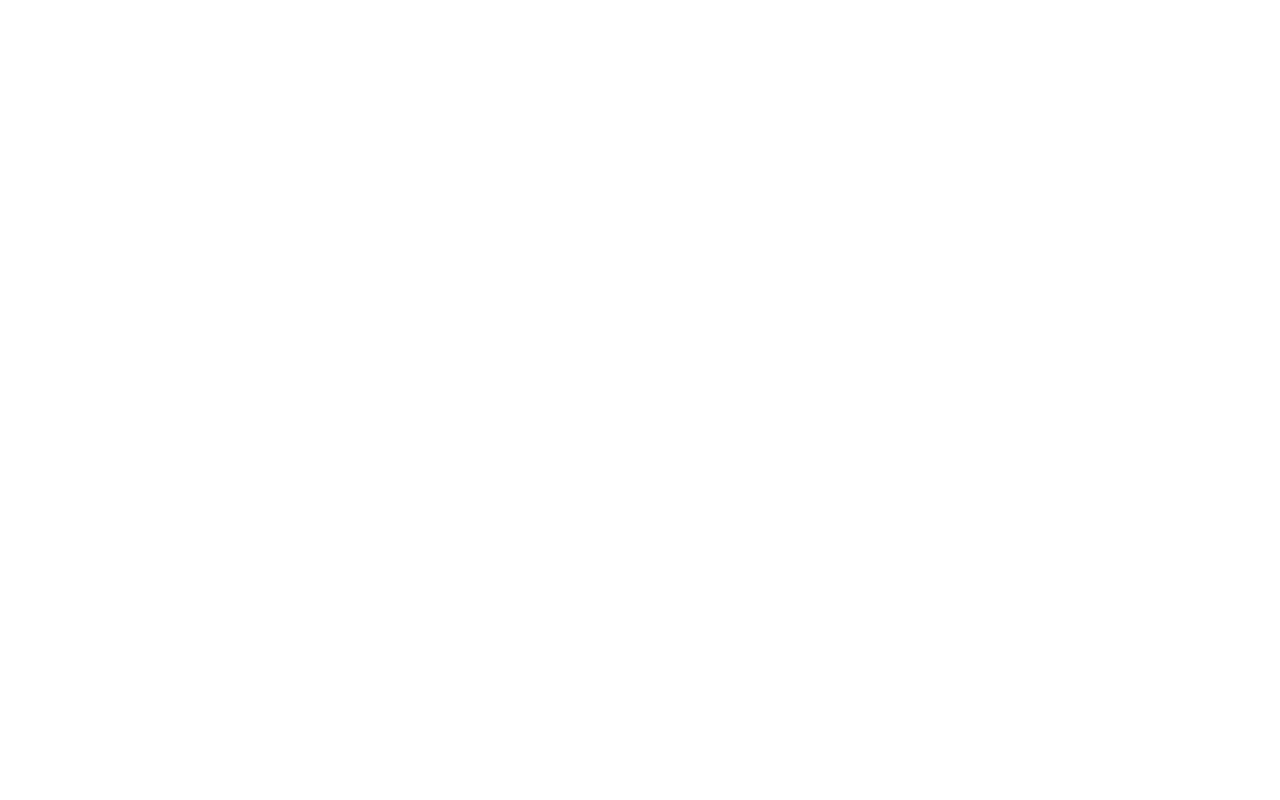
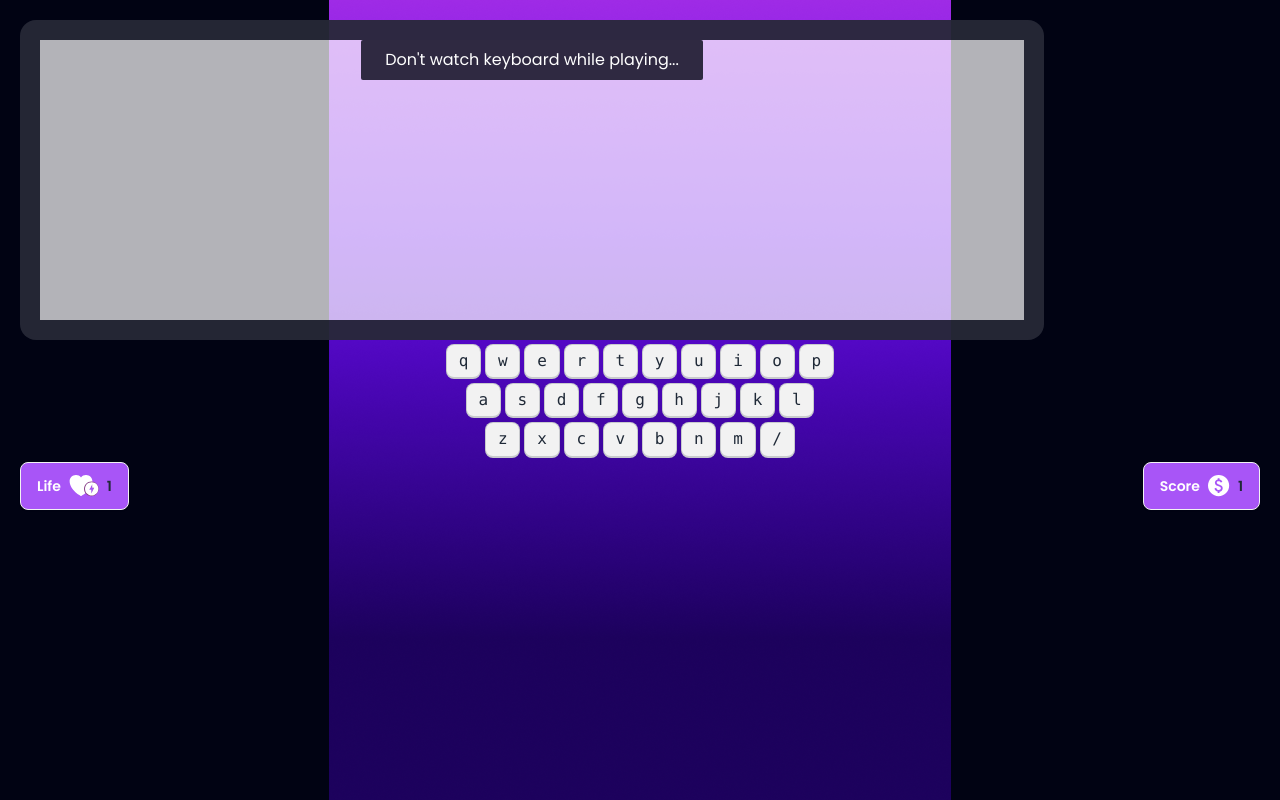
Before and after one commit to rkshawn/Alpha-clash-I, a plain HTML site: page index.html in a window 1280 px wide. Drawn offline with nearby package versions, Linux system fonts and the light colour scheme.

Commit message:
home page and playground is added

```diff
--- a/index.html
+++ b/index.html
@@ -1,11 +1,92 @@
 <!DOCTYPE html>
-<html lang="en">
-<head>
-    <meta charset="UTF-8">
-    <meta name="viewport" content="width=device-width, initial-scale=1.0">
+<html lang="en" data-theme="light">
+  <!-- daisy ui and tailwind link -->
+  <link
+    href="https://cdn.jsdelivr.net/npm/daisyui@4.7.2/dist/full.min.css"
+    rel="stylesheet"
+    type="text/css"
+  />
+  <script src="https://cdn.tailwindcss.com"></script>
+
+  <head>
+    <meta charset="UTF-8" />
+    <meta name="viewport" content="width=device-width, initial-scale=1.0" />
+    <!-- css file link -->
+    <link rel="stylesheet" href="styles/style.css">
     <title>Document</title>
-</head>
-<body>
+  </head>
+  <body class="font-poppins" >
+    <main class=" bg-[#010313] min-h-screen bg-[url(images/background.png)] bg-no-repeat bg-center p-5">
+      <!-- home screen -->
+      <section class="home min-h-screen text-white flex justify-center items-center hidden">
+         <div class="flex flex-col items-center gap-12">
+          <h1 class="text-7xl text-center uppercase">Alpha Clash I</h1>
+          <p class="text-xl">Unleash your keyboard Kung Fu , press "Enter" to play</p>
+          <button class="btn">Play Now</button>
+         </div>
+      </section>
+      <!-- play ground -->
+      <section class="play-ground">
+        <div>
+          <!-- screen start -->
+          <div class="artboard artboard-horizontal phone-6 border-[20px] rounded-2xl border-[#010313CC] bg-[#FFFFFFB3]">
+           <div class="flex justify-center">
+              <p class="bg-[#2F2941] text-white px-6 py-2 rounded-sm">Don't watch keyboard  while playing...</p>
+           </div>
+          </div>
+          <!-- screen ends -->
+          <!-- keyboard start -->
+          <div class="flex justify-center gap-1 my-1 w-full">
+            <kbd class="kbd">q</kbd>
+            <kbd class="kbd">w</kbd>
+            <kbd class="kbd">e</kbd>
+            <kbd class="kbd">r</kbd>
+            <kbd class="kbd">t</kbd>
+            <kbd class="kbd">y</kbd>
+            <kbd class="kbd">u</kbd>
+            <kbd class="kbd">i</kbd>
+            <kbd class="kbd">o</kbd>
+            <kbd class="kbd">p</kbd>
+          </div>
+          <div class="flex justify-center gap-1 my-1 w-full">
+            <kbd class="kbd">a</kbd>
+            <kbd class="kbd">s</kbd>
+            <kbd class="kbd">d</kbd>
+            <kbd class="kbd">f</kbd>
+            <kbd class="kbd">g</kbd>
+            <kbd class="kbd">h</kbd>
+            <kbd class="kbd">j</kbd>
+            <kbd class="kbd">k</kbd>
+            <kbd class="kbd">l</kbd>
+          </div>
+          <div class="flex justify-center gap-1 my-1 w-full">
+            <kbd class="kbd">z</kbd>
+            <kbd class="kbd">x</kbd>
+            <kbd class="kbd">c</kbd>
+            <kbd class="kbd">v</kbd>
+            <kbd class="kbd">b</kbd>
+            <kbd class="kbd">n</kbd>
+            <kbd class="kbd">m</kbd>
+            <kbd class="kbd">/</kbd>
+          </div>
+          <!-- keyboard ends -->
+        </div>
+        <!-- buttons -->
+        <div class="flex justify-between">
+          <button class="btn bg-purple-500 ">
+            <p class="text-white">Life</p>
+            <img src="images/heart.svg" alt="">
+            <span>1</span>
+          </button>
+          <button class="btn bg-purple-500 ">
+            <p class="text-white">Score</p>
+            <img src="images/monetization_on.svg" alt="">
+            <span>1</span>
+          </button>
 
-</body>
+        </div>
+      </section>
+      <section class="score"></section>
+    </main>
+  </body>
 </html>
--- a/styles/style.css
+++ b/styles/style.css
@@ -0,0 +1,6 @@
+/* poppins font-family links */
+@import url('https://fonts.googleapis.com/css2?family=Poppins:ital,wght@0,100;0,200;0,300;0,400;0,500;0,600;0,700;0,800;0,900;1,100;1,200;1,300;1,400;1,500;1,600;1,700;1,800;1,900&display=swap');
+
+.font-poppins{
+    font-family: "Poppins", sans-serif;
+}
```
Also changed, not shown: tailwind.config.js (added, +8 -0 lines), images/heart.svg (added), images/monetization_on.svg (added).
